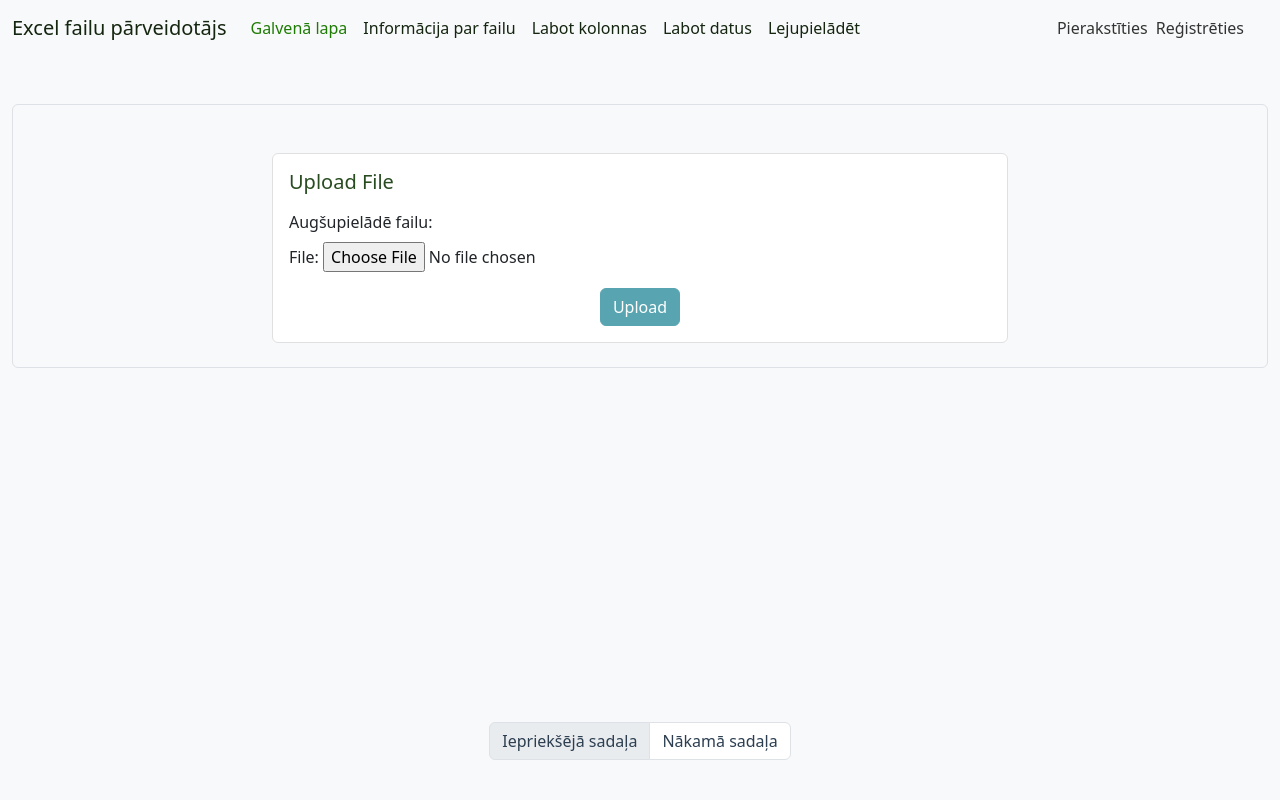
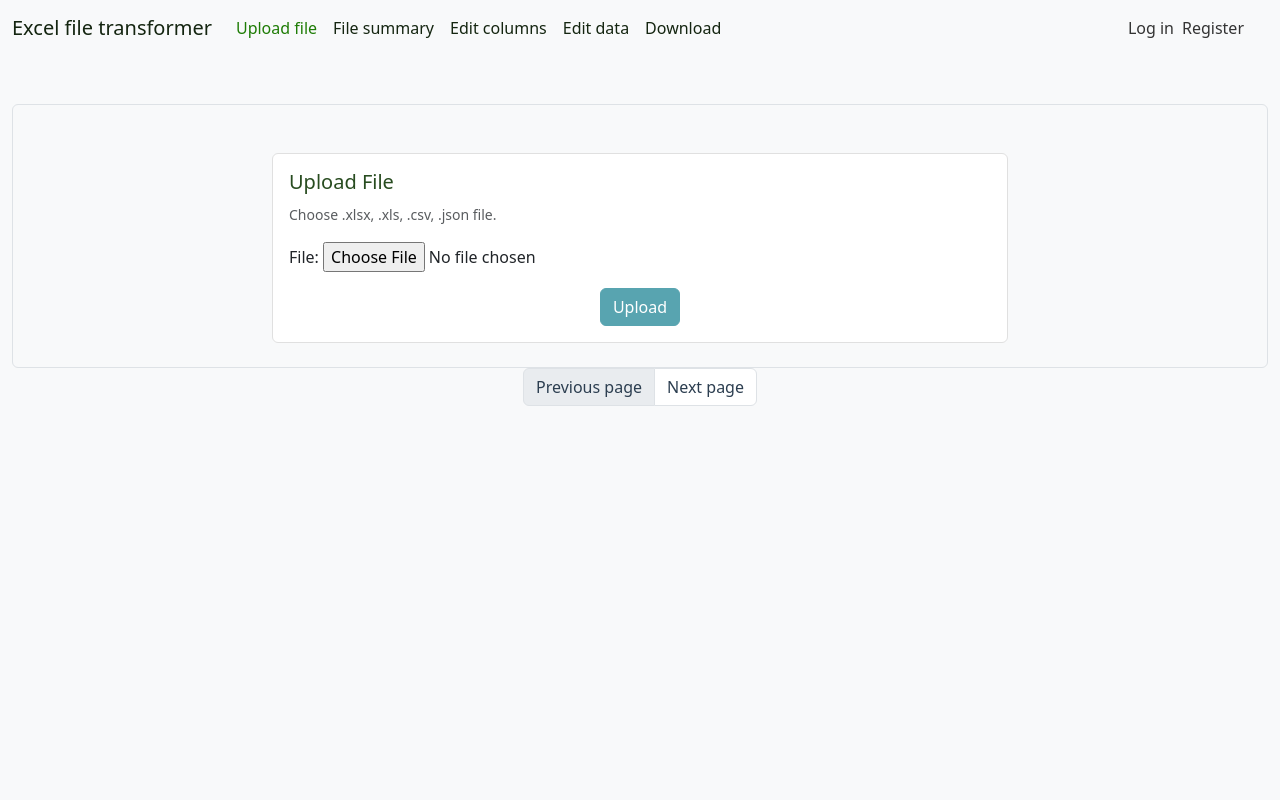
Before and after one commit to jakalano/excel_transformer, a Django app: page / in a window 1280 px wide. Run offline with Django 4.2, Linux system fonts and the light colour scheme.

Commit message:
file+template deletion, new edit_data functions

```diff
--- a/main_page/templates/1_index.html
+++ b/main_page/templates/1_index.html
@@ -7,10 +7,11 @@
       <div class="card">
         <div class="card-body">
           <h5 class="card-title">Upload File</h5>
+          <small class="text-muted">Choose .xlsx, .xls, .csv, .json file.</small>
           <form method="post" enctype="multipart/form-data" action="{% url 'main_page' %}" class="mt-3">
             {% csrf_token %}
             <div class="mb-3">
-              <label for="formFile" class="form-label">Augšupielādē failu:</label>
+
               {{ form.as_p }}
             </div>
             <div class="text-center">
--- a/main_page/templates/base.html
+++ b/main_page/templates/base.html
@@ -20,13 +20,13 @@
     <link rel="stylesheet" type="text/css" href="{% static 'custom.css' %}" />
 
 
-    <title>Excel failu pārveidotājs</title>
+    <title>Excel file transformer</title>
   </head>
   <body>
   <!-- Navigation Bar -->
   <nav class="navbar navbar-expand-lg navbar-light bg-light sticky-top">
     <div class="container-fluid">
-      <a class="navbar-brand" href="/">Excel failu pārveidotājs</a>
+      <a class="navbar-brand" href="/">Excel file transformer</a>
       <button class="navbar-toggler" type="button" data-bs-toggle="collapse" data-bs-target="#navbarNavDropdown" aria-controls="navbarNavDropdown" aria-expanded="false" aria-label="Toggle navigation">
         <span class="navbar-toggler-icon"></span>
       </button>
@@ -34,21 +34,21 @@
           <ul class="navbar-nav me-auto mb-2 mb-lg-0">
             <li class="nav-item">
               <a class="nav-link {% if active_page == 'home' %}active{% endif %}" aria-current="page" href="/"
-                >Galvenā lapa</a
+                >Upload file</a
               >
             </li>
             <li class="nav-item">
-              <a class="nav-link {% if active_page == 'summary' %}active{% endif %}" href="{% url 'summary' %}">Informācija par failu</a>
+              <a class="nav-link {% if active_page == 'summary' %}active{% endif %}" href="{% url 'summary' %}">File summary</a>
             </li>
             <li class="nav-item">
-              <a class="nav-link {% if active_page == 'edit_columns' %}active{% endif %}" href="{% url 'edit_columns' %}">Labot kolonnas</a>
+              <a class="nav-link {% if active_page == 'edit_columns' %}active{% endif %}" href="{% url 'edit_columns' %}">Edit columns</a>
             </li>
             <li class="nav-item">
-              <a class="nav-link {% if active_page == 'edit_data' %}active{% endif %}" href="{% url 'edit_data' %}">Labot datus</a>
+              <a class="nav-link {% if active_page == 'edit_data' %}active{% endif %}" href="{% url 'edit_data' %}">Edit data</a>
             </li>
 
             <li class="nav-item">
-              <a class="nav-link {% if active_page == 'download' %}active{% endif %}" href="{% url 'download' %}">Lejupielādēt</a>
+              <a class="nav-link {% if active_page == 'download' %}active{% endif %}" href="{% url 'download' %}">Download</a>
             </li></ul>
             <span class="nav-item  me-4">
             {% if user.is_authenticated %}
@@ -64,9 +64,9 @@
               {{ user.username }}
               </a>
               <ul class="dropdown-menu dropdown-menu-end">
-                <li><a class="dropdown-item {% if active_page == 'user_profile' %}active{% endif %}" href="{% url 'user_profile' %}">Mans konts</a></li>
+                <li><a class="dropdown-item {% if active_page == 'user_profile' %}active{% endif %}" href="{% url 'user_profile' %}">My account</a></li>
 
-                <li><a class="dropdown-item" href="{% url 'logout' %}">Izrakstīties</a></li>
+                <li><a class="dropdown-item" href="{% url 'logout' %}">Log out</a></li>
               </ul>
 
             </span>
@@ -74,10 +74,10 @@
               <span class="nav-item">
                 <div class="nav-item d-flex">
                   <span class="me-2">
-                      <a class="nav-link {% if active_page == 'login' %}active{% endif %}" href="{% url 'login' %}">Pierakstīties</a>
+                      <a class="nav-link {% if active_page == 'login' %}active{% endif %}" href="{% url 'login' %}">Log in</a>
                   </span>
                   <span>
-                      <a class="nav-link {% if active_page == 'register' %}active{% endif %}" href="{% url 'register' %}">Reģistrēties</a>
+                      <a class="nav-link {% if active_page == 'register' %}active{% endif %}" href="{% url 'register' %}">Register</a>
                   </span>
               </div></span>
                 {% endif %}</span>
@@ -85,11 +85,21 @@
         </div>
       </div>
     </nav>
-    <div class="d-flex flex-column justify-content-between" style="height: 90vh">
+    <div class="d-flex flex-column justify-content-between">
       <!-- Main Content Container -->
       <div class="container-fluid mt-5 flex-grow-1">
         <div class="p-4 border border-gray rounded">
           <h1 class="text-center">{{ original_file_name }}</h1>
+          {% if original_file_name %}
+          <button id="deleteFileBtn"  data-url="{% url 'delete_file' %}" data-csrf="{{ csrf_token }}" class="btn btn-danger">Delete File</button>
+      {% endif %}
+          <!-- Alert Messages -->
+    {% for message in messages %}
+    <div class="alert alert-{{ message.tags }} alert-dismissible fade show" role="alert">
+        {{ message }}
+        <button type="button" class="btn-close" data-bs-dismiss="alert" aria-label="Close"></button>
+    </div>
+    {% endfor %}
           {% block content %}{% endblock %}
         </div>
       </div>
@@ -98,10 +108,10 @@
       <nav aria-label="Main navigation" class="mt-auto">
         <ul class="pagination justify-content-center">
           <li class="page-item {% if previous_page_url == None %}disabled{% endif %}">
-            <a class="page-link" href="{% if previous_page_url != None %}{% url previous_page_url %}{% endif %}">Iepriekšējā sadaļa</a>
+            <a class="page-link" href="{% if previous_page_url != None %}{% url previous_page_url %}{% endif %}">Previous page</a>
           </li>
           <li class="page-item {% if next_page_url == None %}disabled{% endif %}">
-            <a class="page-link" href="{% if next_page_url != None %}{% url next_page_url %}{% endif %}">Nākamā sadaļa</a>
+            <a class="page-link" href="{% if next_page_url != None %}{% url next_page_url %}{% endif %}">Next page</a>
           </li>
         </ul>
       </nav>
--- a/main_page/urls.py
+++ b/main_page/urls.py
@@ -13,6 +13,8 @@ urlpatterns = [
     # path('apply_template/', views.apply_template, name='apply_template'),
     path('adjust_columns/', views.adjust_columns, name='adjust_columns'),
     path('map_headers/', views.map_headers, name='map_headers'),
+    path('delete_file/', views.delete_file, name='delete_file'),
+    path('delete_template/<int:template_id>/', views.delete_template, name='delete_template'),
     path('download/', views.download, name='download'),
     path('login/', auth_views.LoginView.as_view(), name='login'),
     path('logout/', auth_views.LogoutView.as_view(), name='logout'),
--- a/main_page/views.py
+++ b/main_page/views.py
@@ -2,7 +2,7 @@ import os
 import pandas as pd
 from datetime import datetime
 from urllib.parse import urlparse
-from django.shortcuts import render, redirect
+from django.shortcuts import get_object_or_404, render, redirect
 from django.http import HttpResponse, HttpResponseRedirect, JsonResponse
 from django.urls import resolve
 from django.template import loader
@@ -15,7 +15,7 @@ from .utils import (
     handle_delete_first_x_rows, handle_delete_last_x_rows,
     handle_replace_header_with_first_row, add_column,
     delete_columns, fill_column, split_column,
-    merge_columns, rename_column, trim_and_replace_multiple_whitespaces, delete_data, replace_symbol
+    merge_columns, rename_column, trim_and_replace_multiple_whitespaces, delete_data, replace_symbol, change_case
 )
 from .forms import UploadFileForm, ParagraphErrorList
 from .models import Action, UploadedFile, Template
@@ -23,6 +23,8 @@ from django.contrib import messages
 from django.contrib.auth.decorators import login_required
 from django.contrib.auth.models import User
 from django.contrib.auth.forms import UserCreationForm
+from django.views.decorators.csrf import csrf_exempt, csrf_protect
+from django.views.decorators.http import require_POST
 import re
 import json
 
@@ -223,6 +225,19 @@ def apply_action(df, action_type, parameters, is_undo=False):
 
                 for column in columns_to_replace:
                     df = replace_symbol(df, columns_to_replace, old_symbol, new_symbol, case_sensitive)
+
+            elif action_type == 'trim_and_replace_whitespaces':
+                columns_to_modify = parameters.get('columns_to_modify')
+                if columns_to_modify == 'All Columns':
+                    columns_to_modify = df.columns.tolist()
+                df = apply_trim_and_replace_whitespaces(df, columns_to_modify)
+
+            elif action_type == 'change_case':
+                columns_to_change_case = parameters.get('columns_to_change_case')
+                case_type = parameters.get('case_type')
+                if columns_to_change_case == 'All Columns':
+                    columns_to_change_case = df.columns.tolist()
+                df = apply_change_case(df, columns_to_change_case, case_type)
 
 
         else:
@@ -818,8 +833,49 @@ def edit_data(request):
         elif action == 'trim_and_replace_whitespaces':
             columns_to_modify = request.POST.getlist('columns_to_trim')
             apply_to_all = '__all__' in columns_to_modify
+            try:
+                df_v3 = trim_and_replace_multiple_whitespaces(df_v3, columns_to_modify, replace_all=apply_to_all)
+                messages.success(request, 'Unnecessary whitespaces replaced successfully.')
+            except ValueError as e:
+                messages.error(request, str(e))
+            record_action(
+                uploaded_file=uploaded_file_instance,
+                action_type='trim_and_replace_whitespaces',
+                parameters={
+                    'columns_to_modify': columns_to_modify if not apply_to_all else 'All Columns'
+                },
+                user=request.user,
+                session_id=request.session.session_key
+            )
 
-            df_v3 = trim_and_replace_multiple_whitespaces(df_v3, columns_to_modify, replace_all=apply_to_all)
+
+        elif action == 'change_case':
+            columns_to_change_case = request.POST.getlist('columns_to_change_case')
+            case_type = request.POST.get('case_type')
+            apply_to_all = '__all__' in columns_to_change_case
+
+            if apply_to_all:
+                columns_to_change_case = df_v3.columns.tolist()
+
+            try:
+                df_v3 = change_case(df_v3, columns_to_change_case, case_type)
+                messages.success(request, 'Case changed successfully.')
+            except ValueError as e:
+                messages.error(request, str(e))
+
+            record_action(
+                uploaded_file=uploaded_file_instance,
+                action_type='change_case',
+                parameters={
+                    'columns_to_change_case': columns_to_change_case if not apply_to_all else 'All Columns',
+                    'case_type': case_type
+                },
+                user=request.user,
+                session_id=request.session.session_key
+            )
+
+
+
 
 
         save_dataframe(df_v3, temp_file_path)
@@ -962,3 +1018,41 @@ def map_headers(request):
         save_dataframe(df, temp_file_path)
 
     return redirect('summary')
+
+@csrf_exempt
+def delete_file(request):
+    if request.method == 'POST':
+        data = json.loads(request.body)
+        if data.get('delete'):
+            file_path = request.session.get('file_path')
+            if file_path:
+                try:
+                    os.remove(file_path)
+                    del request.session['file_path']  # Remove file path from session
+                    return JsonResponse({'status': 'success'}, status=200)
+                except Exception as e:
+                    return JsonResponse({'status': 'error', 'message': str(e)}, status=500)
+            else:
+                return JsonResponse({'status': 'error', 'message': 'File path not found.'}, status=404)
+    return JsonResponse({'status': 'error', 'message': 'Invalid request.'}, status=400)
+
+@login_required
+@require_POST
+@csrf_protect
+def delete_template(request, template_id):
+    # Get the template object, ensuring it belongs to the current user
+    template = get_object_or_404(Template, id=template_id, user=request.user)
+
+    try:
+        template.delete()
+        messages.success(request, 'Template deleted successfully.')
+        # Redirect after successful deletion
+        return redirect('user_profile')
+        # Or, return a JSON response for AJAX
+        # return JsonResponse({'status': 'success', 'message': 'Template deleted successfully.'})
+    except Exception as e:
+        messages.error(request, f'Error deleting template: {str(e)}')
+        # Redirect after failure
+        return redirect('user_profile')
+        # Or, return a JSON response for AJAX
+        # return JsonResponse({'status': 'error', 'message': f'Error deleting template: {str(e)}'})
--- a/static/js/main.js
+++ b/static/js/main.js
@@ -1,11 +1,75 @@
 console.log("main.js loaded");
 document.addEventListener("DOMContentLoaded", function () {
+
+    function handleDeleteFile() {
+        let deleteFileBtn = document.getElementById('deleteFileBtn');
+        if (deleteFileBtn) {
+            deleteFileBtn.addEventListener('click', function() {
+                if (confirm('Are you sure you want to delete this file?')) {
+                    let deleteUrl = deleteFileBtn.getAttribute('data-url');
+                    let csrfToken = deleteFileBtn.getAttribute('data-csrf');
+
+                    fetch(deleteUrl, {
+                        method: 'POST',
+                        headers: {
+                            'X-CSRFToken': csrfToken,
+                            'Content-Type': 'application/json'
+                        },
+                        body: JSON.stringify({ 'delete': true })
+                    }).then(function(response) {
+                        if (response.ok) {
+                            window.location.href = '/';
+                        } else {
+                            alert('Error: Unable to delete the file.');
+                        }
+                    });
+                }
+            });
+        }
+    }
+
+    handleDeleteFile();
+
+
+    function handleDeleteTemplate() {
+        let deleteTemplateBtns = document.querySelectorAll('.deleteTemplateBtn');
+        deleteTemplateBtns.forEach(button => {
+            button.addEventListener('click', function() {
+                if (confirm('Are you sure you want to delete this template?')) {
+                    let deleteUrl = button.getAttribute('data-url');
+                    let csrfToken = button.getAttribute('data-csrf');
+
+                    fetch(deleteUrl, {
+                        method: 'POST',
+                        headers: {
+                            'X-CSRFToken': csrfToken,
+                            'Content-Type': 'application/json'
+                        },
+                        body: JSON.stringify({ 'delete': true })
+                    }).then(function(response) {
+                        if (response.ok) {
+                            // Optionally, remove the template from the UI or refresh the page
+                            button.closest('.accordion-item').remove();
+                        } else {
+                            alert('Error: Unable to delete the template.');
+                        }
+                    });
+                }
+            });
+        });
+    }
+
+    handleDeleteTemplate();
+
+
   function handleSummaryPageActions() {
     // check if you're on the summary pages
     if (window.location.pathname === "/summary/") {
       //
       console.log("Summary page");
-    let nextPageLink = document.querySelector('.page-link[href="/edit_data/"]');
+      let nextPageLink = document.querySelector(
+        '.page-link[href="/edit_data/"]'
+      );
       let removeRowsCheckbox = document.getElementById("removeRowsCheckbox");
       let removeColsCheckbox = document.getElementById("removeColsCheckbox");
       let removeEmptyRowsForm = document.getElementById("removeEmptyRowsForm");
@@ -40,11 +104,16 @@ function handleSummaryPageActions() {
           newInput.classList.add("form-control"); // Apply Bootstrap styling
 
           newInputDiv.appendChild(newInput);
-            document.getElementById("newColumnsContainer").appendChild(newInputDiv);
+          document
+            .getElementById("newColumnsContainer")
+            .appendChild(newInputDiv);
         });
       }
     }
-}handleSummaryPageActions();
+  }
+    handleSummaryPageActions();
+
+
 
   // document.addEventListener('DOMContentLoaded', function() {
   //     let undoButton = document.getElementById('undo-button');
@@ -71,7 +140,6 @@ function handleSummaryPageActions() {
   //     console.error('Undo button not found!');
   // }
   // });
-
 
   ///////////// undo functionality /////////////
   let undoButton = document.getElementById("undo-button");
```
Also changed, not shown: main_page/templates/2_file_summary.html (+5 -3 lines), main_page/templates/4_edit_data.html (+37 -3 lines), main_page/templates/user_profile.html (+11 -3 lines), main_page/utils.py (+16 -1 lines). Lines whose indentation alone changed are shown as unchanged.
